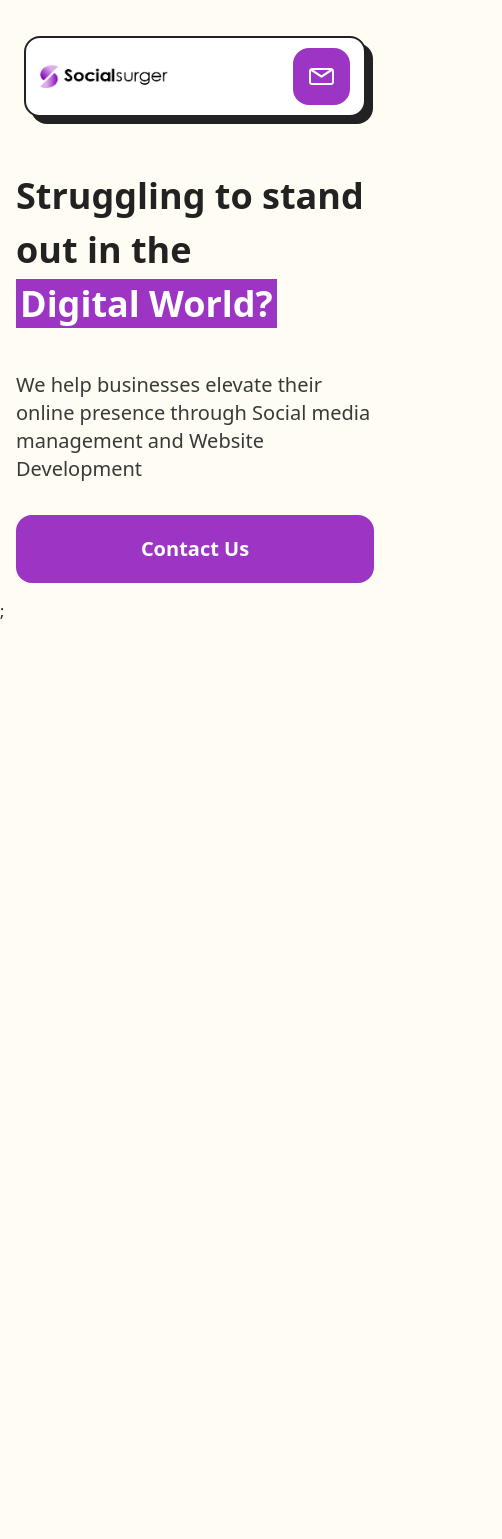
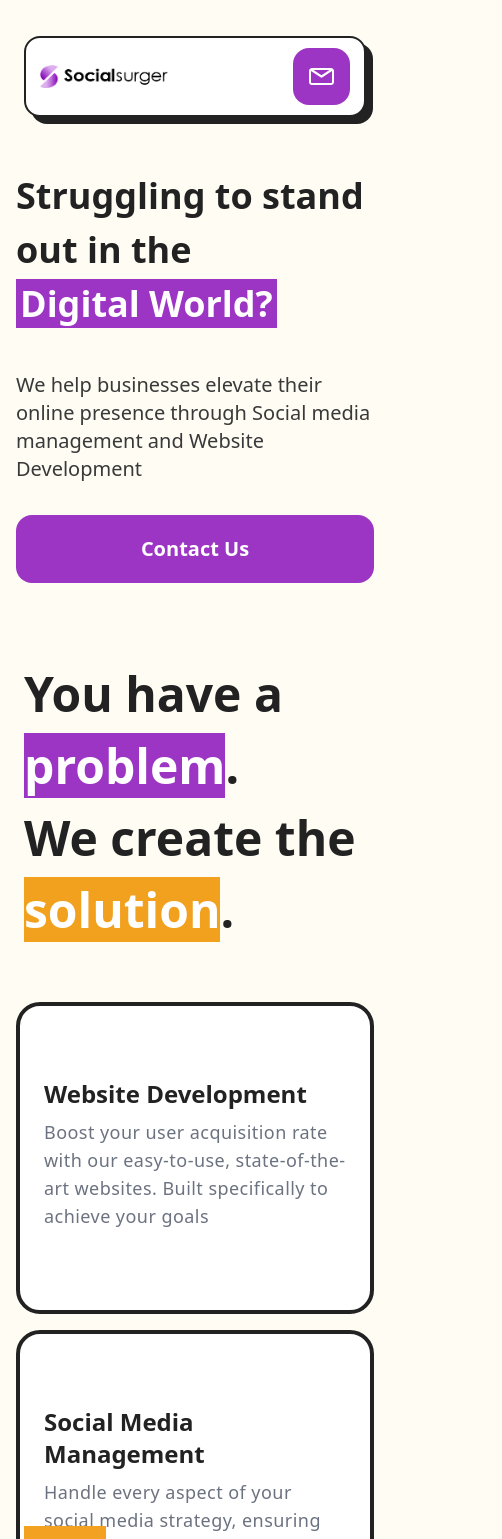
Before and after one commit to sanjaybaskaran01/social_surger, a Next.js app: page / in a window 390 px wide. Shown: the top 1539 px of the page, 502 px wide, since content can reach past the window. Before the commit the page ends 844 px from the top, so only its background shows below. Built offline with nearby package versions, Linux system fonts and the light colour scheme.

Commit message:
feat: services & card responsive

```diff
--- a/src/components/Card.tsx
+++ b/src/components/Card.tsx
@@ -9,12 +9,12 @@ interface CardProps {
 const Card: FC<CardProps> = ({ header, content, className }) => {
   return (
     <div
-      className={`justify-center py-10 cursor-pointer flex flex-col transition w-3/4 ease-in-out duration-300 bg-white rounded-3xl border-4 border-[#222] hover:shadow-[10px_10px_0_0_#0b0b0b] ${
+      className={`justify-center py-10 cursor-pointer flex flex-col transition lg:w-3/4  ease-in-out duration-300 bg-white rounded-3xl border-4 border-[#222] hover:shadow-[10px_10px_0_0_#0b0b0b] ${
         className ? className : ""
       }`}
     >
-      <div className="p-[35px_40px_40px] ">
-        <p className="text-3xl whitespace-nowrap font-bold mb-2">{header}</p>
+      <div className="p-[32px_24px_40px] sm:p-[35px_40px_40px] ">
+        <p className="text-2xl sm:text-3xl font-bold mb-2">{header}</p>
         <p className="text-lg  tracking-wide text-gray-500">{content}</p>
       </div>
     </div>
--- a/src/components/Services.tsx
+++ b/src/components/Services.tsx
@@ -7,8 +7,8 @@ function Services() {
       id="services"
       className="h-screen container mx-auto flex flex-col justify-center"
     >
-      <div className="p-6 mb-4 !leading-normal font-bold text-center text-4xl lg:text-7xl">
-        <p className="mb-7 whitespace-nowrap">
+      <div className="p-6 mb-4 !leading-normal font-bold text-left sm:text-center text-5xl lg:text-7xl">
+        <p className="">
           You have a <span className="bg-surger_purple hover:bg-[#fffcf4] transition ease-in-out duration-300 hover:text-surger_purple text-white">problem</span>.
         </p>
         <p>
@@ -16,7 +16,7 @@ function Services() {
           <span className="bg-[#F2A11E] hover:bg-[#fffcf4] hover:text-[#F2A11E] text-white transition ease-in-out duration-300">solution</span>.
         </p>
       </div>
-      <div className="grid grid-cols-1 md:grid-cols-2 lg:mx-20 h-1/2 justify-items-center">
+      <div className="grid grid-cols-1 md:grid-cols-2 lg:mx-20 h-1/2 gap-4 lg:gap-0  p-4 lg:p-0  justify-items-center">
         <Card
           header="Website Development"
           content="Boost your user acquisition rate with our easy-to-use, state-of-the-art websites. Built specifically to achieve your goals"
--- a/src/pages/_app.tsx
+++ b/src/pages/_app.tsx
@@ -1,6 +1,7 @@
 import "@/styles/globals.css";
 import type { AppProps } from "next/app";
 import { Roboto } from "next/font/google";
+import Head from "next/head";
 
 const roboto = Roboto({
   weight: ["400", "500", "700"],
@@ -9,8 +10,13 @@ const roboto = Roboto({
 
 export default function App({ Component, pageProps }: AppProps) {
   return (
-    <main className="text-[#222] font-medium">
-      <Component {...pageProps}  />;
-    </main>
+    <>
+      <Head>
+        <title>Social Surger - Digital Agency</title>
+      </Head>
+      <main className="text-[#222] font-medium">
+        <Component {...pageProps} />;
+      </main>
+    </>
   );
 }
--- a/src/pages/_document.tsx
+++ b/src/pages/_document.tsx
@@ -4,13 +4,6 @@ export default function Document() {
   return (
     <Html>
       <Head>
-        <title>Social Surger - Digital Agency</title>
-        <meta property="og:title" content="Social Surger - Digital Agency" key="title" />
-        {/* <meta
-          name="title"
-          content="Social Surger - Boost Social Media Presence"
-          key="title"
-        /> */}
         <meta
           name="description"
           content="Need a boost in online visibility? Choose Social Surger, the experts in crafting bespoke social media marketing strategies. Transform your brand's digital footprint, engage audiences, and drive unprecedented growth. Partner with us today for success tomorrow!"
@@ -27,11 +20,11 @@ export default function Document() {
         <meta
           property="og:image"
           itemProp="image"
-          content="https://ccs.csivit.com/ccs_banner.png"
+          content="https://socialsurger.com/ccs_banner.png"
         />
 
         <meta property="twitter:card" content="summary_large_image" />
-        <meta property="twitter:url" content="https://ccs.csivit.com/" />
+        <meta property="twitter:url" content="https://socialsurger.com/" />
         <meta property="twitter:title" content="Social Surger" />
         <meta
           property="twitter:description"
@@ -39,7 +32,7 @@ export default function Document() {
         />
         <meta
           property="twitter:image"
-          content="https://ccs.csivit.com/ccs_banner.png"
+          content="https://socialsurger.com/ccs_banner.png"
         />
 
         <meta name="keywords" content="ccs" />
--- a/src/pages/index.tsx
+++ b/src/pages/index.tsx
@@ -9,9 +9,9 @@ export default function Home() {
     <>
       <Navbar />
       <Hero />
-      {/* <Services /> */}
-      {/* <ContactUs /> */}
-      {/* <Footer /> */}
+      <Services />
+      <ContactUs />
+      <Footer />
     </>
   );
 }
--- a/src/styles/globals.css
+++ b/src/styles/globals.css
@@ -22,15 +22,7 @@ body {
 html {
   scroll-behavior: smooth;
 }
-.text_background {
-  background-image: linear-gradient(180deg, transparent 10%, #9c35c4 0);
-  color: white;
-}
 
-.text_background:hover {
-  background-image: linear-gradient(180deg, transparent 10%, #fffcf4 0);
-  color: #9C35C4;
-}
 
 @keyframes scroll {
   0% {
```
Also changed, not shown: 1 other file (tests, documents, lock files or other folders).
